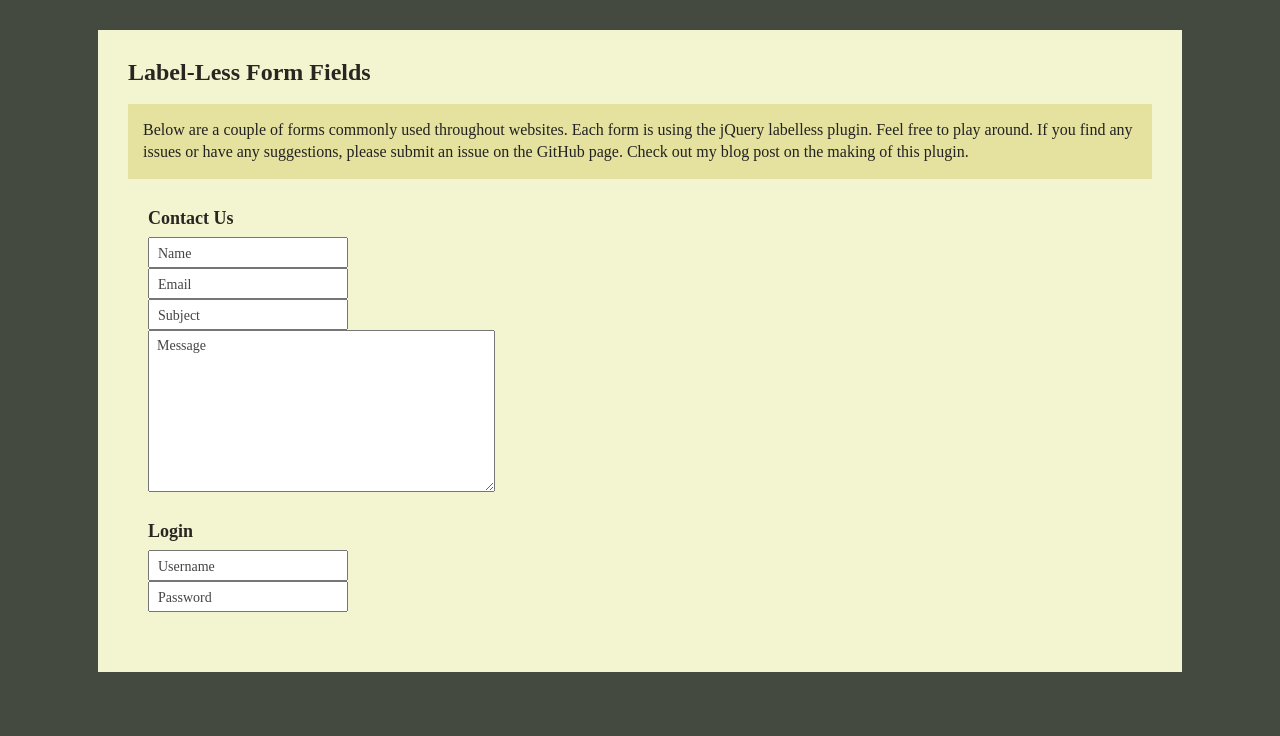
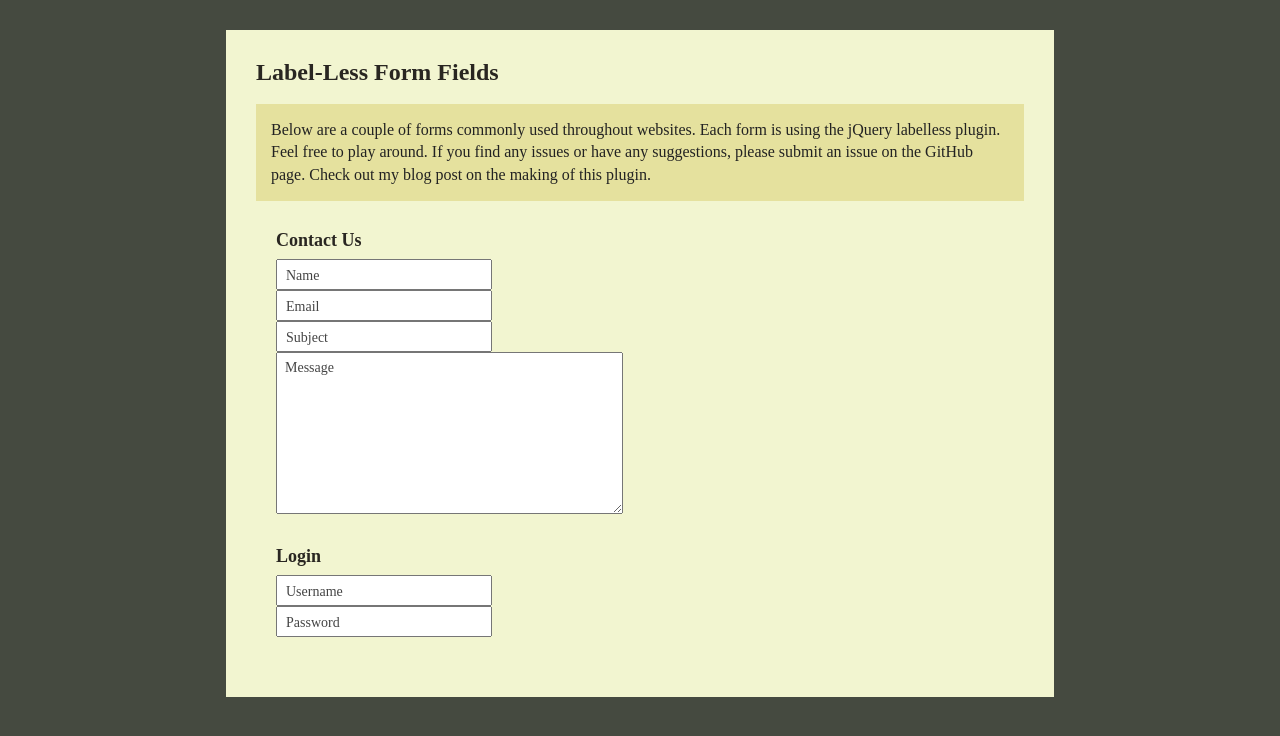
Before and after one commit to zporter/labelless_fields, a plain HTML site: page example/index.html in a window 1280 px wide. Drawn offline with Linux system fonts and the light colour scheme.

Commit message:
added README and picky option to plugin

```diff
--- a/example/css/main.css
+++ b/example/css/main.css
@@ -1,9 +1,40 @@
-body { font-size: 14px; background-color: #454A40; }
-div#contents { width: 80%; margin: 30px auto; padding: 30px; background-color: #F2F5D0; color: #292621; }
-h1 { font-size: 24px; margin-bottom: 20px; }
-h4 { margin-bottom: 10px; font-size: 18px; }
-p.description { margin: 20px 0; padding: 15px; background-color: E5E19E; color: #222; font-size: 16px; line-height: 1.4em; }
+body {
+	font-size: 14px;
+	background-color: #454A40;
+	width: 100%;
+}
+
+div#contents {
+	width: 60%;
+	margin: 30px auto;
+	padding: 30px;
+	background-color: #F2F5D0;
+	color: #292621;
+}
+
+h1 {
+	font-size: 24px;
+	margin-bottom: 20px;
+}
+
+h4 {
+	margin-bottom: 10px;
+	font-size: 18px;
+}
+
+p.description {
+	margin: 20px 0;
+	padding: 15px;
+	background-color: #E5E19E;
+	color: #222;
+	font-size: 16px;
+	line-height: 1.4em;
+}
+
 form { margin: 30px 20px; }
+
 label { display: block; }
+
 input { padding: 6px; width: 200px; }
+
 textarea { padding: 5px; }
--- a/example/index.html
+++ b/example/index.html
@@ -1,4 +1,6 @@
-<html>
+<!DOCTYPE html>
+
+<html lang='en'>
 	<head>
 		<title>Labelless Fields Demo</title>
 		<link href="css/reset.css" rel="stylesheet" type='text/css'>
--- a/src/jquery.labelless.js
+++ b/src/jquery.labelless.js
@@ -6,7 +6,8 @@
 			'labelColor': '#444',
 			'fadeOnFocus': true,
 			'fadeOpacity': .5,
-			'fadeDuration': 200
+			'fadeDuration': 200,
+			'picky': false
 		},
 		showing = true;
 
@@ -17,9 +18,10 @@
 		function positionLabel ( label, field ) {
 			label.parent().css("position", "relative");
 			label.css({
+				'display': 'block',
 				"position": "absolute",
-				"top": "4",
-				"left": "4",
+				"top": "4px",
+				"left": "4px",
 				'color': settings.labelColor
 			});
 
@@ -48,7 +50,11 @@
 				}
 			})
 			.bind( 'blur.labelless', function (e) {
-				if (showing) {
+				if ( field.val() != '' ) {
+					label.stop().hide();
+					showing = false;
+				}
+				else if (showing) {
 					label.stop().css( 'opacity', 1.0 );
 				}
 			});
@@ -67,11 +73,12 @@
 
 			// loop through all labels in the given form tag
 			$this.find('label').each( function() {
+
 				var $label = $(this),
 						label_for = $label.attr('for'),
 						$field;
 
-				if ( !label_for ) {
+				if ( !label_for || ( settings.picky && !$label.hasClass('labelless') ) ) {
 					return;	// for attribute wasn't used; cannot attach to field
 				}
 
```
Also changed, not shown: 1 other file.
